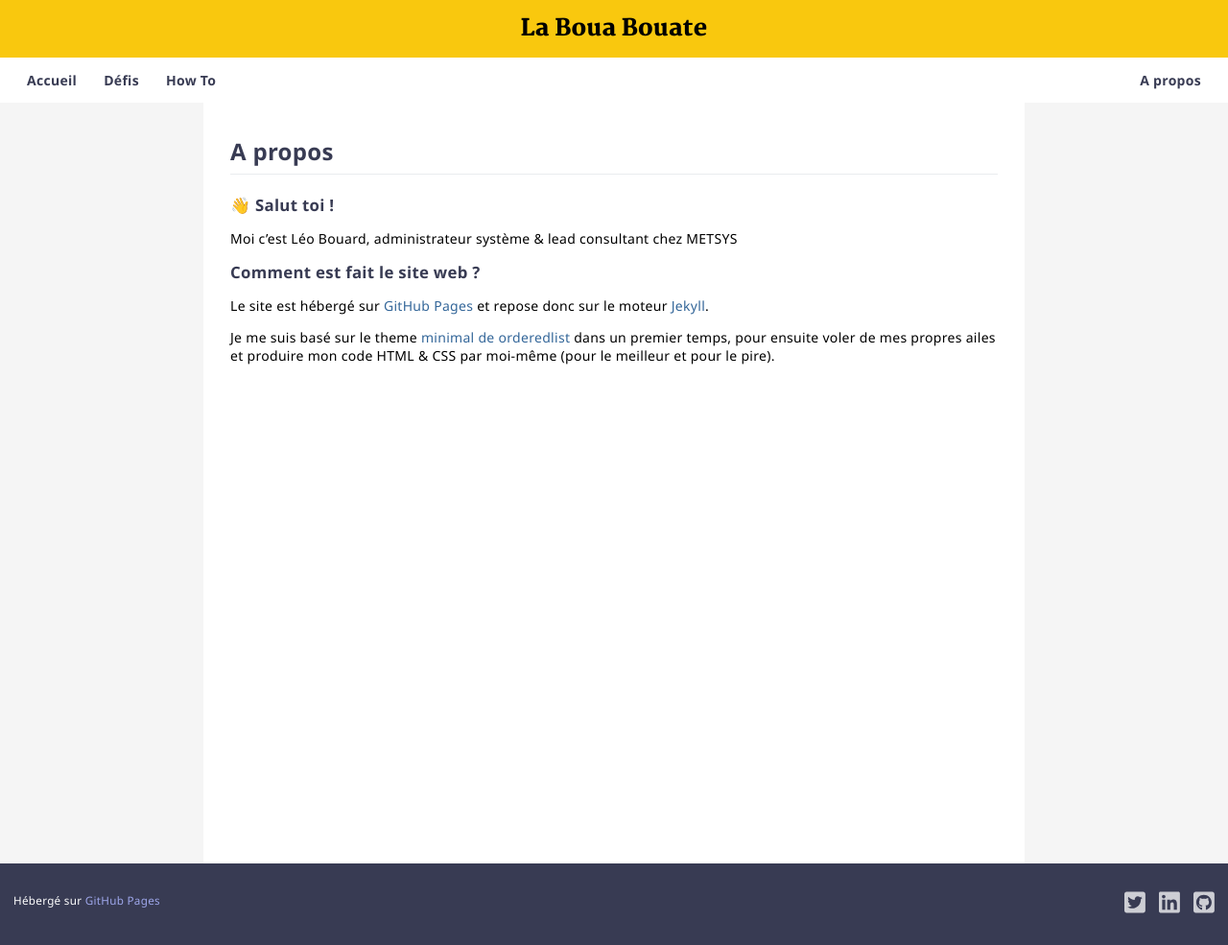
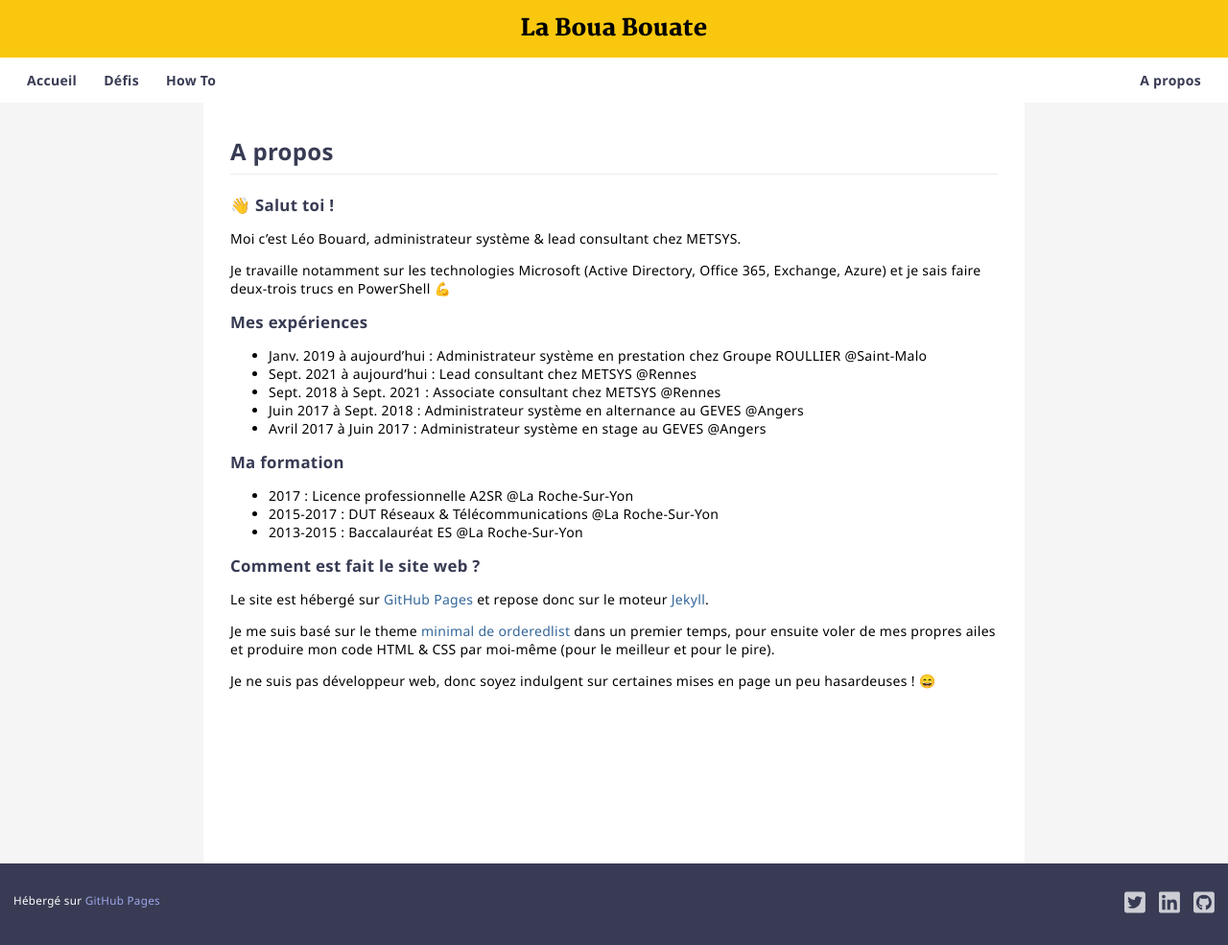
Before and after one commit to leobouard/leobouard.github.io, a Jekyll site: the page built from about.md, in a window 1280 px wide. Shown: the whole page at 96% size. Built offline with Jekyll 4.4.1, drawn with Linux system fonts in a browser that asks for light colours; our own code applies the rules of GitHub Pages for plain Markdown files.

Commit message:
Update about.md

```diff
--- a/about.md
+++ b/about.md
@@ -2,10 +2,28 @@
 
 ## 👋 Salut toi !
 
-Moi c'est Léo Bouard, administrateur système & lead consultant chez METSYS
+Moi c'est Léo Bouard, administrateur système & lead consultant chez METSYS.
+
+Je travaille notamment sur les technologies Microsoft (Active Directory, Office 365, Exchange, Azure) et je sais faire deux-trois trucs en PowerShell 💪
+
+## Mes expériences
+
+- Janv. 2019 à aujourd'hui : Administrateur système en prestation chez Groupe ROULLIER @Saint-Malo
+- Sept. 2021 à aujourd'hui : Lead consultant chez METSYS @Rennes
+- Sept. 2018 à Sept. 2021 : Associate consultant chez METSYS @Rennes
+- Juin 2017 à Sept. 2018 : Administrateur système en alternance au GEVES @Angers
+- Avril 2017 à Juin 2017 : Administrateur système en stage au GEVES @Angers
+
+## Ma formation
+
+- 2017 : Licence professionnelle A2SR @La Roche-Sur-Yon
+- 2015-2017 : DUT Réseaux & Télécommunications @La Roche-Sur-Yon
+- 2013-2015 : Baccalauréat ES @La Roche-Sur-Yon
 
 ## Comment est fait le site web ?
 
 Le site est hébergé sur [GitHub Pages](https://pages.github.com/) et repose donc sur le moteur [Jekyll](https://jekyllrb.com/).
 
 Je me suis basé sur le theme [minimal de orderedlist](https://github.com/orderedlist/minimal/) dans un premier temps, pour ensuite voler de mes propres ailes et produire mon code HTML & CSS par moi-même (pour le meilleur et pour le pire).
+
+Je ne suis pas développeur web, donc soyez indulgent sur certaines mises en page un peu hasardeuses ! 😄
```
